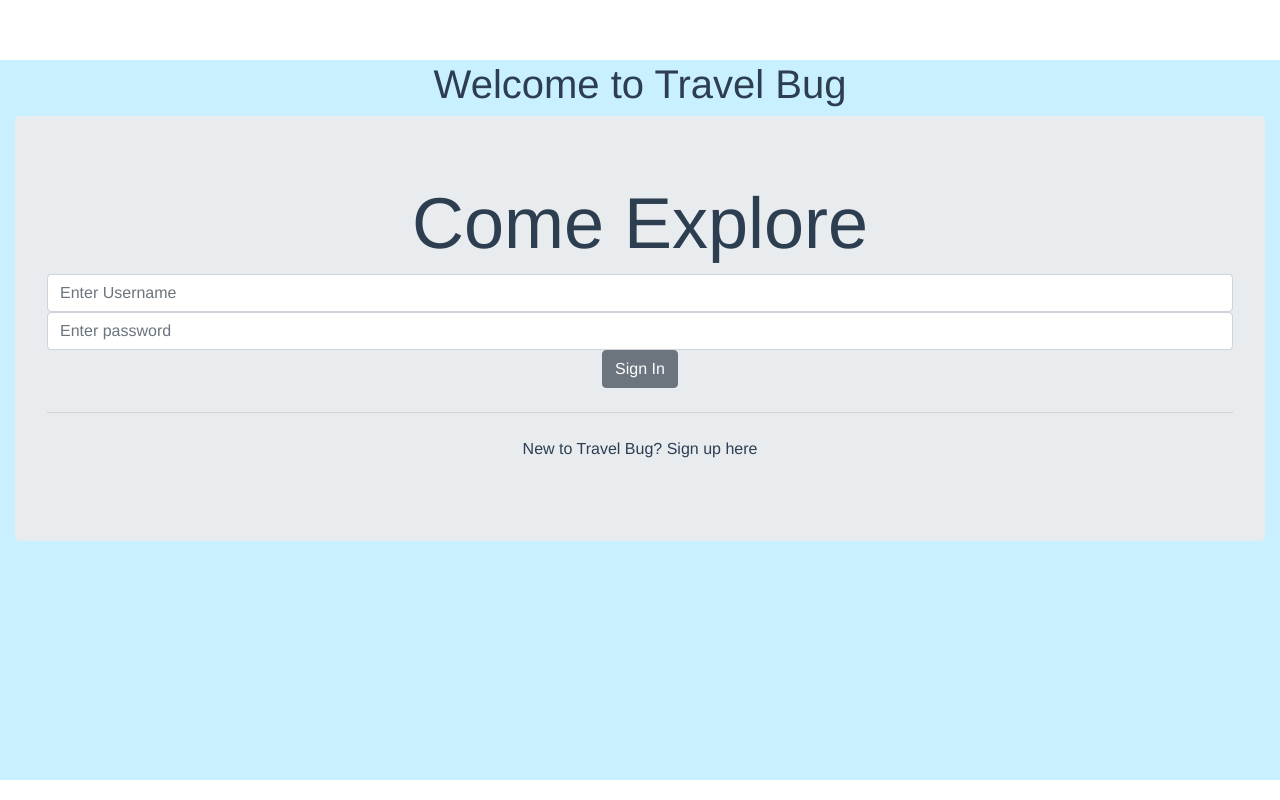
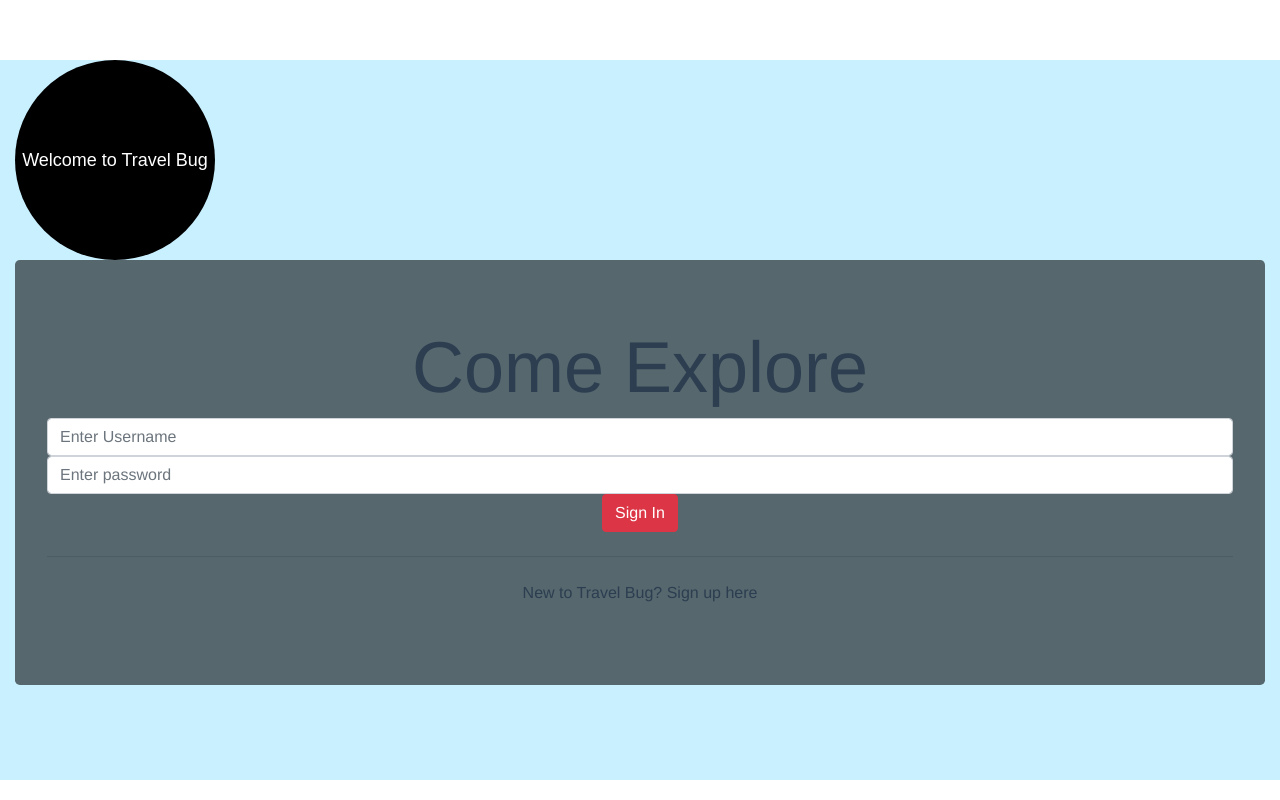
Before and after one commit to natalie-todd/travelBugFrontend2, a Vue app in the folder intro-vue/: page / in a window 1280 px wide. Built offline with nearby package versions, Linux system fonts and the light colour scheme; no server answers.

Commit message:
there is a circle

```diff
--- a/intro-vue/src/components/Modal.vue
+++ b/intro-vue/src/components/Modal.vue
@@ -1,7 +1,7 @@
 <template>
 <div class='container-fluid'>
   <div>
-<h1>Welcome to Travel Bug</h1>
+<h1 class='circle-text'>Welcome to Travel Bug</h1>
 </div>
 <b-jumbotron>
   <template slot="header">
@@ -22,7 +22,7 @@
                       name='password'
                       placeholder="Enter password">
         </b-form-input>
-      <b-button @click.prevent='bool' type="submit" id='signButton'>Sign In</b-button>
+      <b-button @click.prevent='bool' variant='danger' type="submit" id='signButton'>Sign In</b-button>
       <div id="alertMessage"><p></p></div>
  </b-form>
  </div>
@@ -134,4 +134,18 @@ export default {
 </script>
 
 <style scoped>
+.jumbotron {
+ background: rgba(0, 0, 0, 0.568);
+}
+.circle-text {
+    display: table-cell;
+    height: 200px;
+    width: 200px;
+    text-align: center;
+    vertical-align: middle;
+    border-radius: 50%;
+    background: #000;
+    color: #fff;
+    font: 18px "josefin sans", arial;
+}
 </style>
```
